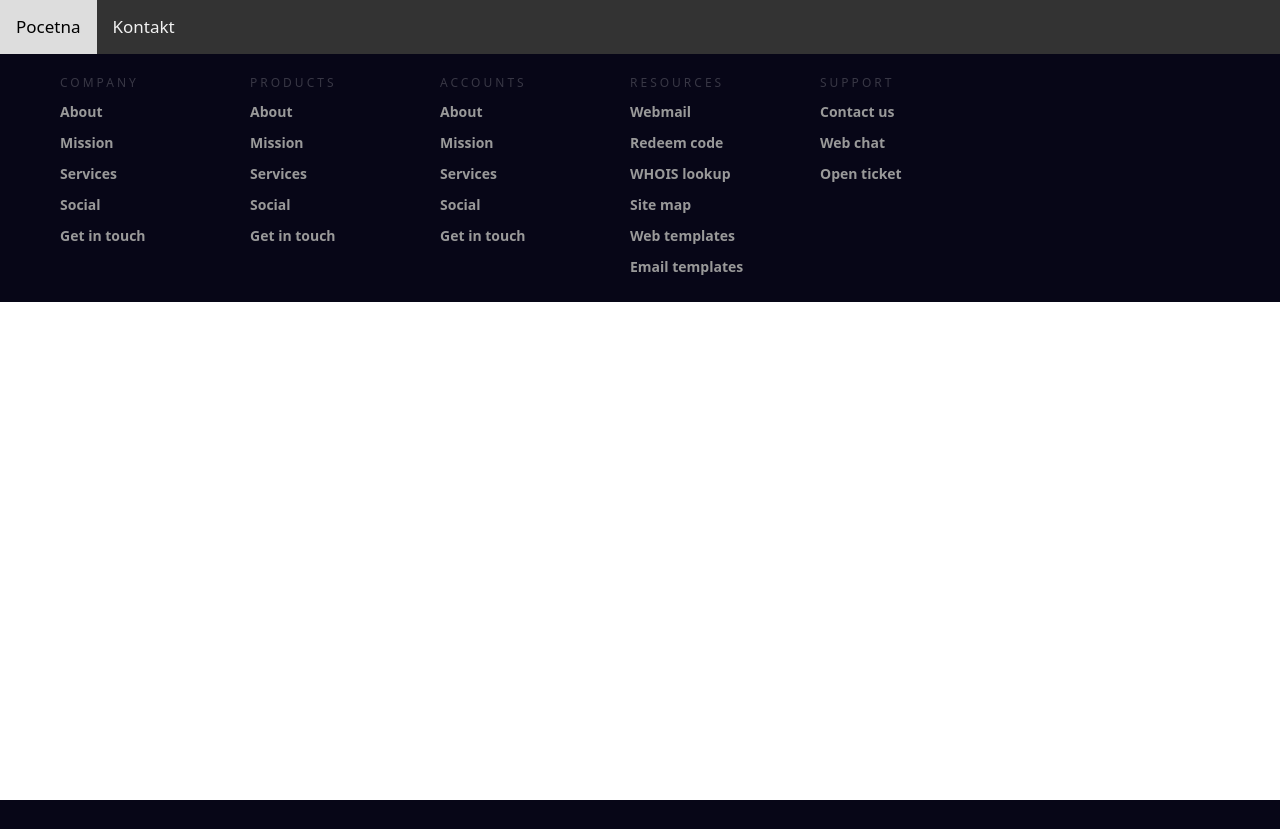
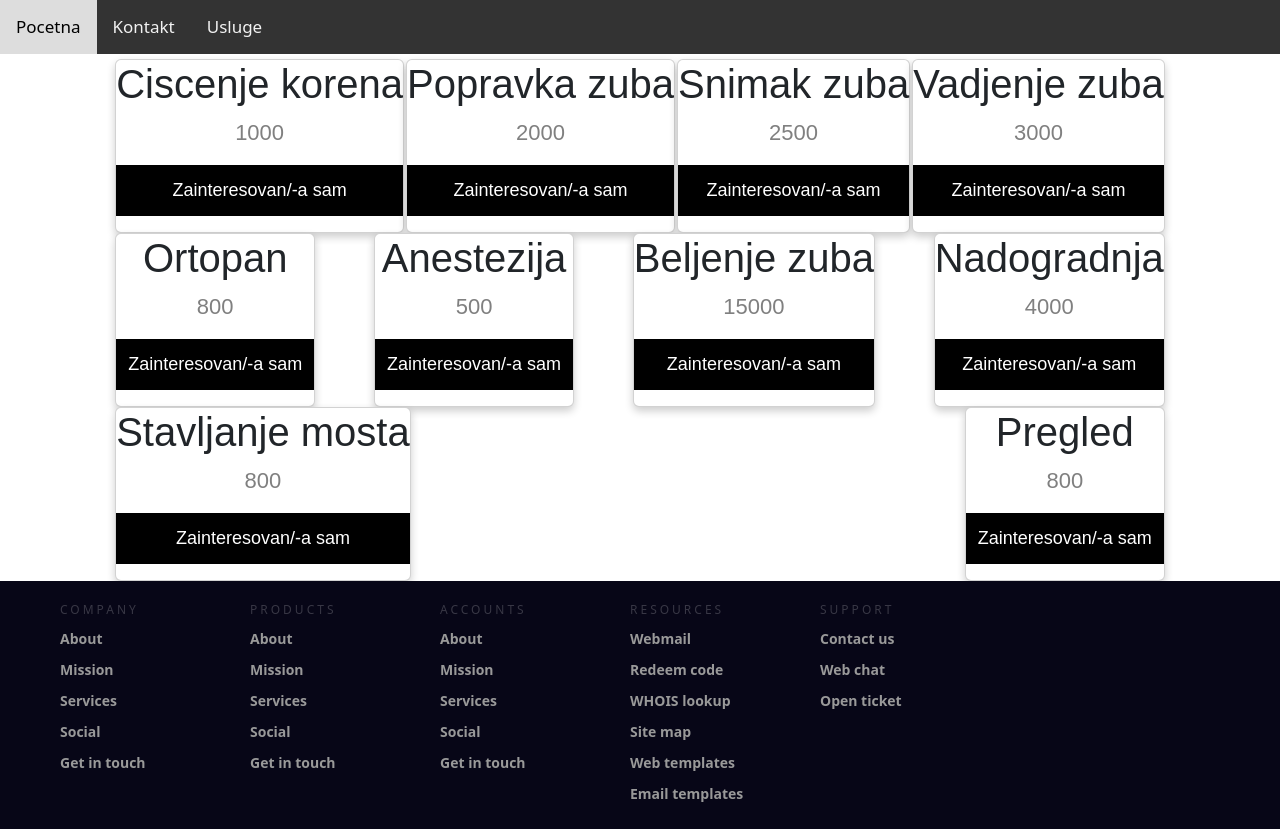
Before and after one commit to MarijaVukovicc/zubarreact, a React (Create React App) app: page /usluge in a window 1280 px wide. Before the commit the page ends 800 px from the top, so only its background shows below. Built offline with nearby package versions, Linux system fonts and the light colour scheme.

Commit message:
pregled svih usluga

```diff
--- a/src/App.css
+++ b/src/App.css
@@ -224,3 +224,55 @@ body, html {
   transform: translate(-50%, -50%);
   color: black;
 }
+
+.card {
+  box-shadow: 0 4px 8px 0 rgba(0, 0, 0, 0.2);
+  max-width: 300px;
+  margin: auto;
+  text-align: center;
+  font-family: arial;
+}
+
+.price {
+  color: grey;
+  font-size: 22px;
+}
+
+.card button {
+  border: none;
+  outline: 0;
+  padding: 12px;
+  color: white;
+  background-color: #000;
+  text-align: center;
+  cursor: pointer;
+  width: 100%;
+  font-size: 18px;
+}
+
+.card button:hover {
+  opacity: 0.7;
+}
+
+.sveUsluge{
+  display: flex;
+  flex-direction: row;
+  flex-wrap: wrap;
+  padding-top: 5px;
+
+   margin-left: 9%;
+   margin-right:9%;
+   margin-top: 0;
+   justify-content: space-between;
+}
+
+/*
+.search{
+  margin-top: 2%;
+  margin-left: 60%;
+
+  background-color: #ddd;
+  width: 500px;
+  height: 30px;
+}
+*/
--- a/src/App.js
+++ b/src/App.js
@@ -4,21 +4,102 @@ import NavBar from './komponente/NavBar';
 import Pocetna from './komponente/Pocetna';
 import { BrowserRouter, Routes, Route } from "react-router-dom";
 import Kontakt from './komponente/Kontakt';
+import Usluge from './komponente/Usluge';
+import { useState } from "react";
 
 function App() {
+  const [brojZaineresovan, setBrZain] = useState(0);
+
+  const [usluge] = useState([
+
+  {
+    id:1,
+    naziv:"Ciscenje korena",
+    cena: 1000,
+    zainteresovan:0
+
+  },
+  {
+    id:2,
+    naziv:"Popravka zuba",
+    cena: 2000,
+    zainteresovan:0
+  },
+  {
+    id:3,
+    naziv:"Snimak zuba",
+    cena: 2500,
+    zainteresovan:0
+
+  },
+  {
+    id:4,
+    naziv:"Vadjenje zuba",
+    cena: 3000,
+    zainteresovan:0
+
+  },
+  {
+    id:5,
+    naziv:"Ortopan",
+    cena: 800,
+    zainteresovan:0
+
+  },
+  {
+    id:6,
+    naziv:"Anestezija",
+    cena: 500,
+    zainteresovan:0
+
+  },
+  {
+    id:7,
+    naziv:"Beljenje zuba",
+    cena: 15000,
+    zainteresovan:0
+
+  },
+  {
+    id:8,
+    naziv:"Nadogradnja",
+    cena: 4000,
+    zainteresovan:0
+
+  },
+  {
+    id:9,
+    naziv:"Stavljanje mosta",
+    cena: 800,
+    zainteresovan:0
+
+  },
+  {
+    id:10,
+    naziv:"Pregled",
+    cena: 800,
+    zainteresovan:0
+  },
+]);
+
+
   return (
+
+
     <div>
       <BrowserRouter>
         <NavBar></NavBar>
         <Routes>
             <Route path="/" element={<Pocetna></Pocetna>} />
             <Route path="/kontakt" element={<Kontakt></Kontakt>} />
+            <Route path="/usluge" element={<Usluge usluge={usluge}></Usluge>} />
 
         </Routes>
 
         <Footer></Footer>
      </BrowserRouter>
     </div>
+
   );
 }
 
--- a/src/komponente/NavBar.jsx
+++ b/src/komponente/NavBar.jsx
@@ -7,6 +7,7 @@ function NavBar() {
         <div className="topnav">
           <Link to="/">Pocetna</Link>
           <Link to="/kontakt">Kontakt</Link>
+          <Link to="/usluge">Usluge</Link>
 
         </div>
     </div>
--- /dev/null
+++ b/src/komponente/UslugaKartica.jsx
@@ -0,0 +1,19 @@
+import React from 'react'
+
+function UslugaKartica({usluga}) {
+  return (
+    <div >
+
+        <div className="card">
+
+            <h1>{usluga.naziv}</h1>
+            <p className="price">{usluga.cena}</p>
+
+            <p><button>Zainteresovan/-a sam</button></p>
+            </div>
+
+    </div>
+  )
+}
+
+export default UslugaKartica;
--- /dev/null
+++ b/src/komponente/Usluge.jsx
@@ -0,0 +1,16 @@
+import React from 'react'
+import UslugaKartica from './UslugaKartica';
+
+function Usluge({usluge}){
+
+
+    return(
+        <div className='sveUsluge'>
+            {usluge.map((u)=>(<UslugaKartica key={u.id} usluga = {u}></UslugaKartica>))}
+
+        </div>
+    )
+
+}
+
+export default Usluge;
```
